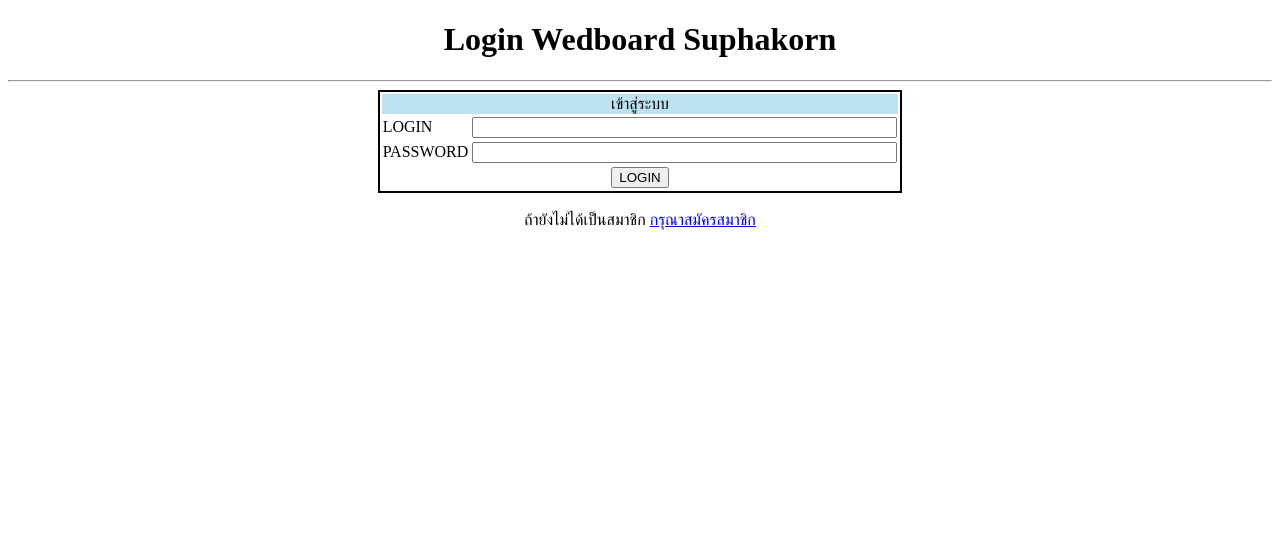
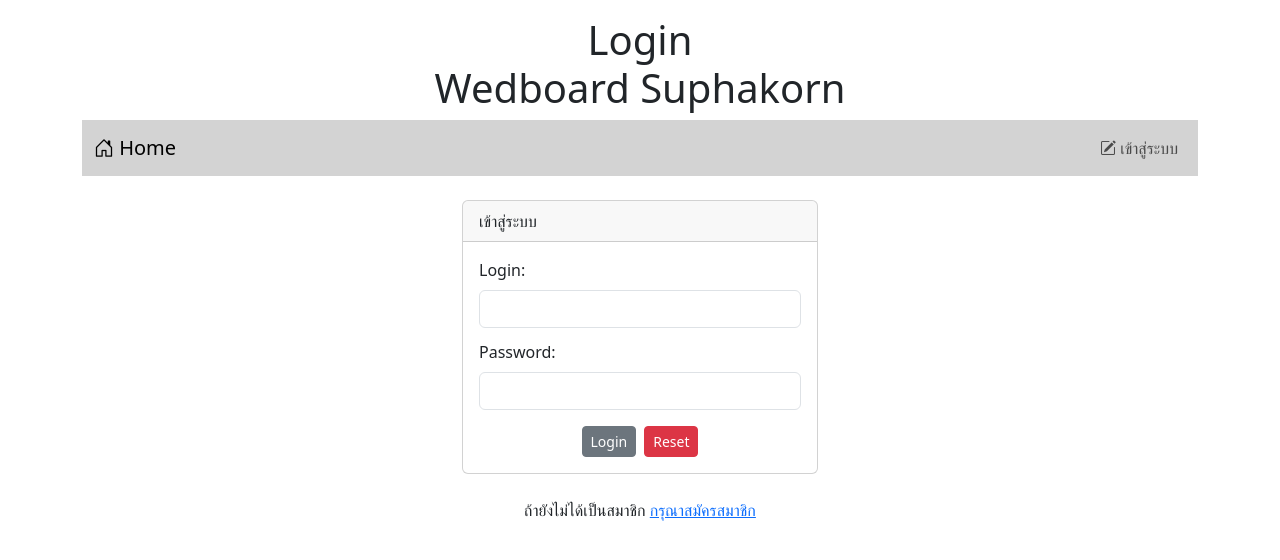
Before and after one commit to Axmjai/Wedboard_ECT, a PHP site: page /login.php in a window 1280 px wide. Shown: the top 560 px of the page. Run offline with PHP 8.4, Linux system fonts and the light colour scheme.

Commit message:
Update login-verify
Update login-verify

```diff
--- a/login.php
+++ b/login.php
@@ -1,4 +1,5 @@
 <?php
+    session_start();
 if(isset($_SESSION['id'])){
     header("location:index.php");
 
@@ -11,25 +12,54 @@ if(isset($_SESSION['id'])){
     <meta charset="UTF-8">
     <meta http-equiv="X-UA-Compatible" content="IE=edge">
     <meta name="viewport" content="width=device-width, initial-scale=1.0">
+    <link rel="stylesheet" href="bootstrap-5.3.2-dist/css/bootstrap.min.css">
+    <script src="bootstrap-5.3.2-dist/js/bootstrap.bundle.min.js"></script>
+    <link rel="stylesheet" href="https://cdn.jsdelivr.net/npm/bootstrap-icons@1.11.3/font/bootstrap-icons.min.css">
     <title>LOGIN</title>
 </head>
 <body>
-    <h1 style="text-align: center;"> Login Wedboard Suphakorn</h1>
-    <hr>
-    <form action="verify.php" method="post">
-    <table style="border:2px solid black;width: 30%;" align="center">
-        <tr><td colspan="2" style="background-color: #bde2f1;text-align: center;">เข้าสู่ระบบ</td></tr>
-        <tr><td>LOGIN</td><td><input type="text" name="login" size="50" required></td></tr>
-        <tr><td>PASSWORD</td><td><input type="password" name="pwd" size="50" required></td></tr>
+<div class="container">
+    <h1 style="text-align: center;" class="mt-3"> Login <br>Wedboard Suphakorn</h1>
 
-        <tr><td colspan="2" align="center"><input type="submit" value="LOGIN"> </td></tr>
-    </table>
+    <?php include "nav.php" ?>
+
+    <div class="row mt-4">
+        <div class="col-lg-4 col-md-3 col-sm-2 col-1" ></div>
+        <div class="col-lg-4 col-md-6 col-sm-8 col-10">
+            <?php
+                    if(isset($_SESSION['error'])) { ?>
+                        <div class="alert alert-danger">ชื่อบัชญีหรือรหัสผ่านไม่ถูกต้อง</div>
+                  <?php  }  unset($_SESSION['error']) ?>
+
+            <div class="card">
+                <div class="card-header"> เข้าสู่ระบบ</div>
+                <div class="card-body">
+                    <form action="verify.php" method="post">
+                    <div class="form-group">
+                        <label for="user" class="form-lable ">Login:</label>
+                        <input type="text" id="user" class="form-control mt-2" name="login" required>
+                    </div>
+                    <div class="form-group mt-2">
+                        <label for="pwd" class="form-label mt-1 ">Password:</label>
+                        <input type="password" name="pwd" id="pwd" class="form-control" required>
+                    </div>
+                    <div class="mt-3 d-flex justify-content-center">
+
+                        <button type="submit" class="btn btn-secondary btn-sm me-2">Login</button>
+                        <button type="reset"  class="btn btn-danger btn-sm">Reset</button>
+                    </div>
+                </div>
+            </div>
+        </div>
+        <div class="col-lg-4 col-md-3 col-sm-2 col-1"></div>
+    </div>
+    </form>
     <br>
     <div style="text-align: center;">
         ถ้ายังไม่ได้เป็นสมาชิก <a href="register.php">กรุณาสมัครสมาชิก</a>
     </div>
 
 </form>
-
+</div>
 </body>
 </html>
--- /dev/null
+++ b/nav.php
@@ -0,0 +1,36 @@
+<!DOCTYPE html>
+<html lang="en">
+<head>
+    <meta charset="UTF-8">
+    <meta name="viewport" content="width=device-width, initial-scale=1.0">
+
+    <title>Document</title>
+</head>
+<body>
+
+<nav class="navbar navbar-expand-lg" style="background-color: #d3d3d3;">
+        <div class="container-fluid">
+            <a class="navbar-brand" href="index.php"><i class="bi bi-house-door"></i> Home</a>
+        <ul class="navbar-nav">
+            <?php
+                if(!isset($_SESSION['id'])){
+            ?>
+            <li class="nav-item">
+                <a class="nav-link" aria-current="page" href="login.php"><i class="bi bi-pencil-square"></i> เข้าสู่ระบบ</a>
+            </li>
+            <?php } else{ ?>
+                <li class="nav-item dropdown">
+          <a class="btn btn-outline-secondary dropdown-toggle" href="#" role="button" data-bs-toggle="dropdown" aria-expanded="false">
+           <?php  echo "<i class='bi bi-person'></i> $_SESSION[username] "?>
+          </a>
+          <ul class="dropdown-menu">
+            <li><a class="dropdown-item" href="logout.php"><i class="bi bi-power"></i> ออกจากระบบ</a></li>
+          </ul>
+        </li>
+            <?php }   ?>
+      </ul>
+
+  </div>
+</nav>
+</body>
+</html>
```
Also changed, not shown: index.php (+1 -25 lines), verify.php (+17 -11 lines).
